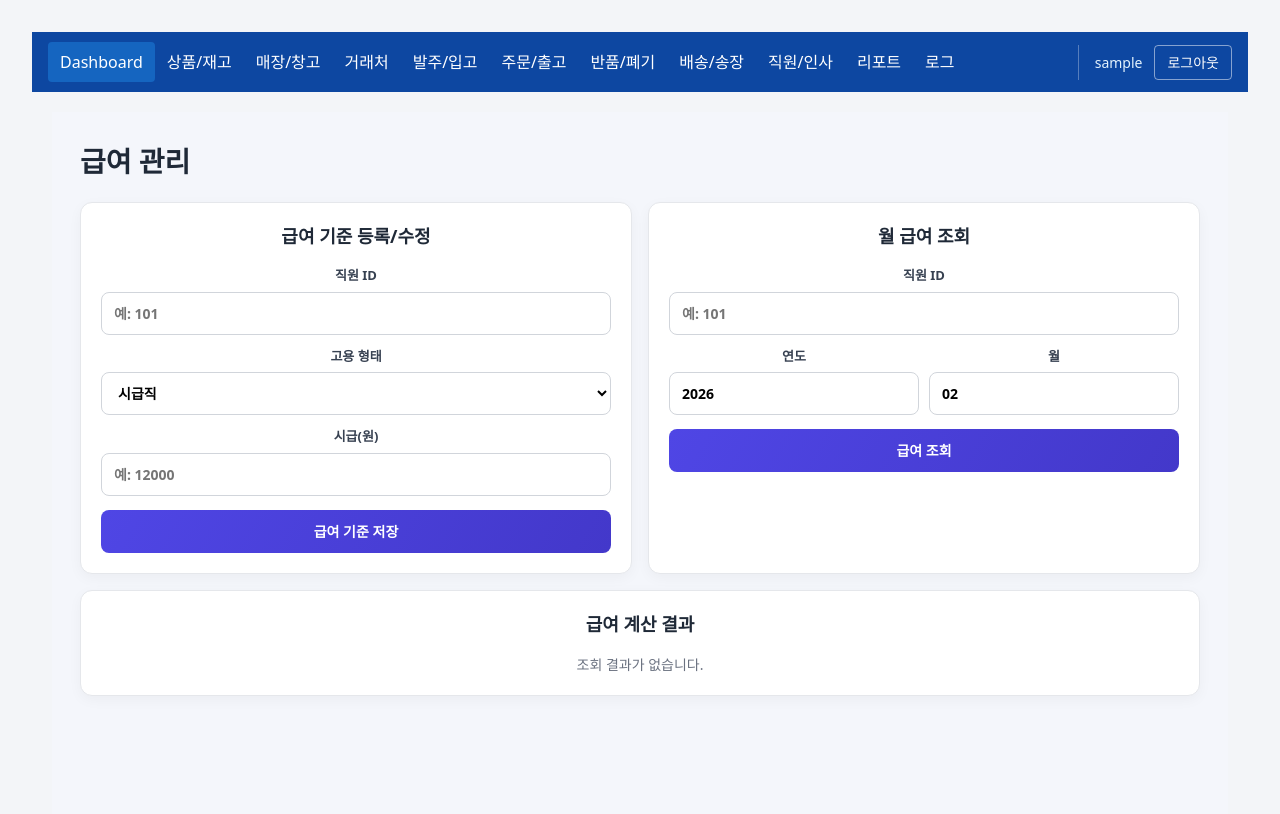
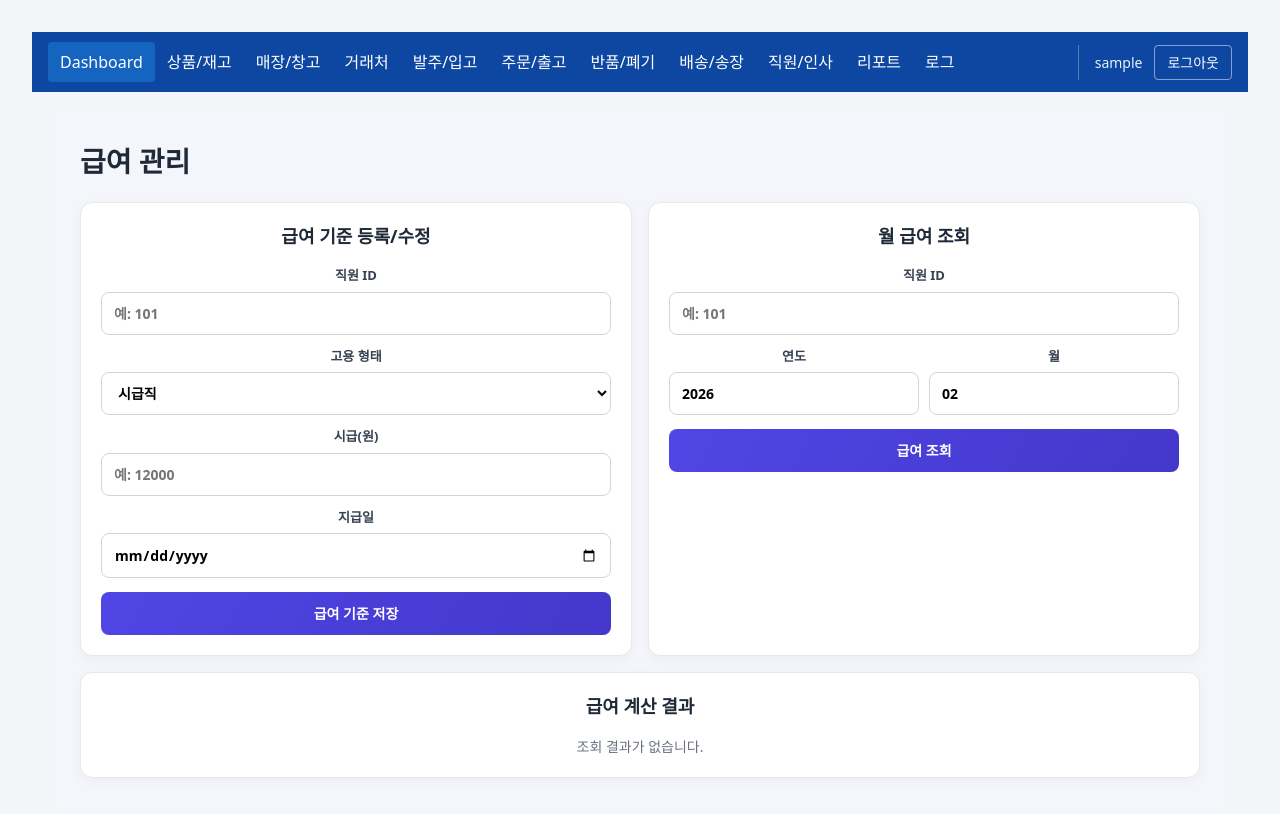
Before and after one commit to forERP/Frontend-Repo, a React (Vite) app in the folder backoffice-web/: page /salary in a window 1280 px wide. Shown: the top 814 px of the page. Built offline with nearby package versions, Linux system fonts and the light colour scheme; sample sign-in values are in the browser's storage.

Commit message:
feat: 급여 지급일 추가

```diff
--- a/backoffice-web/src/api/reportApi.js
+++ b/backoffice-web/src/api/reportApi.js
@@ -25,19 +25,6 @@ const toKey = value => {
     return '';
   }
   return String(value);
-};
-
-const buildLastDayOfMonth = (year, month) => {
-  const parsedYear = toNumber(year);
-  const parsedMonth = toNumber(month);
-  const safeYear = parsedYear > 0 ? parsedYear : new Date().getFullYear();
-  const safeMonth = parsedMonth >= 1 && parsedMonth <= 12 ? parsedMonth : new Date().getMonth() + 1;
-
-  const date = new Date(safeYear, safeMonth, 0);
-  const yyyy = date.getFullYear();
-  const mm = String(date.getMonth() + 1).padStart(2, '0');
-  const dd = String(date.getDate()).padStart(2, '0');
-  return `${yyyy}-${mm}-${dd}`;
 };
 
 async function fetchAllPages(fetchPage) {
@@ -477,7 +464,6 @@ export async function fetchPayrollReport({
   const parsedMonth = toNumber(month) || new Date().getMonth() + 1;
   const normalizedStoreKeyword = toSafeString(storeKeyword);
   const normalizedEmploymentType = toSafeString(employmentType);
-  const paymentDate = buildLastDayOfMonth(parsedYear, parsedMonth);
 
   const users = await fetchAllPages(page =>
     fetchUserPage({
@@ -505,7 +491,7 @@ export async function fetchPayrollReport({
         payrollType: payroll?.type || null,
         baseAmount: payroll?.baseWage ?? null,
         thisMonthPay: payroll?.totalPay ?? null,
-        paymentDate,
+        paymentDate: payroll?.paymentDate || null,
         hasSalary: true,
       };
     } catch (error) {
@@ -525,7 +511,7 @@ export async function fetchPayrollReport({
         payrollType: null,
         baseAmount: null,
         thisMonthPay: null,
-        paymentDate,
+        paymentDate: null,
         hasSalary: false,
       };
     }
--- a/backoffice-web/src/pages/staff/Salary.jsx
+++ b/backoffice-web/src/pages/staff/Salary.jsx
@@ -15,6 +15,12 @@ const getCurrentYearMonth = () => {
     };
 };
 
+const getDateAfterOneMonth = () => {
+    const nextMonth = new Date();
+    nextMonth.setMonth(nextMonth.getMonth() + 1);
+    return nextMonth.toISOString().slice(0, 10);
+};
+
 const formatNumber = (value) => {
     if (value === null || value === undefined || Number.isNaN(Number(value))) return '-';
     return new Intl.NumberFormat('ko-KR').format(Number(value));
@@ -22,11 +28,13 @@ const formatNumber = (value) => {
 
 export default function Salary() {
     const { year: currentYear, month: currentMonth } = useMemo(getCurrentYearMonth, []);
+    const minPaymentDate = useMemo(getDateAfterOneMonth, []);
 
     const [registerForm, setRegisterForm] = useState({
         userId: '',
         employmentType: 'HOURLY',
         amount: '',
+        paymentDate: '',
     });
 
     const [payrollForm, setPayrollForm] = useState({
@@ -55,6 +63,10 @@ export default function Salary() {
         if (!registerForm.userId.trim()) return '직원 ID를 입력해주세요.';
         if (!registerForm.amount.trim()) return '급여 금액을 입력해주세요.';
         if (Number(registerForm.amount) <= 0) return '급여 금액은 0보다 커야 합니다.';
+        if (!registerForm.paymentDate.trim()) return '지급일을 입력해주세요.';
+        if (registerForm.paymentDate < minPaymentDate) {
+            return `지급일은 최소 ${minPaymentDate} 이후로 입력해주세요.`;
+        }
         return '';
     };
 
@@ -81,6 +93,7 @@ export default function Salary() {
                 userId: Number(registerForm.userId),
                 employmentType: registerForm.employmentType,
                 amount: Number(registerForm.amount),
+                paymentDate: registerForm.paymentDate,
             });
             setSuccessMessage('급여 기준이 저장되었습니다.');
         } catch (error) {
@@ -169,6 +182,17 @@ export default function Salary() {
                                 step="1"
                                 placeholder="예: 12000"
                                 value={registerForm.amount}
+                                onChange={handleRegisterChange}
+                            />
+                        </label>
+
+                        <label>
+                            지급일
+                            <input
+                                name="paymentDate"
+                                type="date"
+                                min={minPaymentDate}
+                                value={registerForm.paymentDate}
                                 onChange={handleRegisterChange}
                             />
                         </label>
@@ -266,6 +290,10 @@ export default function Salary() {
                             <dt>총 급여</dt>
                             <dd>{formatNumber(payroll.totalPay)}원</dd>
                         </div>
+                        <div>
+                            <dt>지급일</dt>
+                            <dd>{payroll.paymentDate || '-'}</dd>
+                        </div>
                     </dl>
                 )}
             </section>
```
